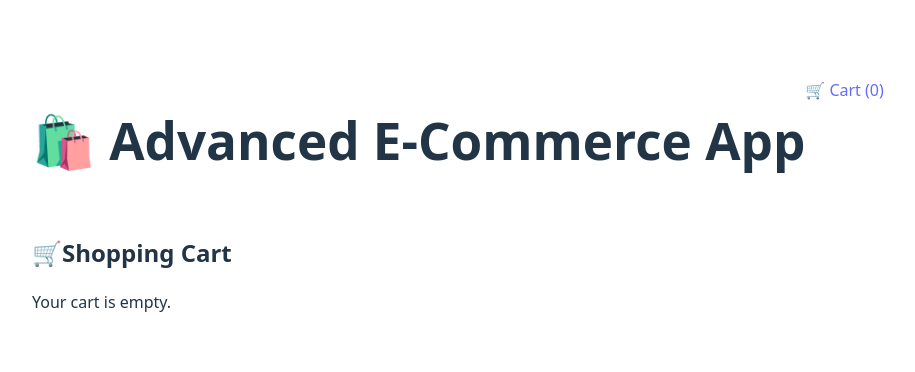
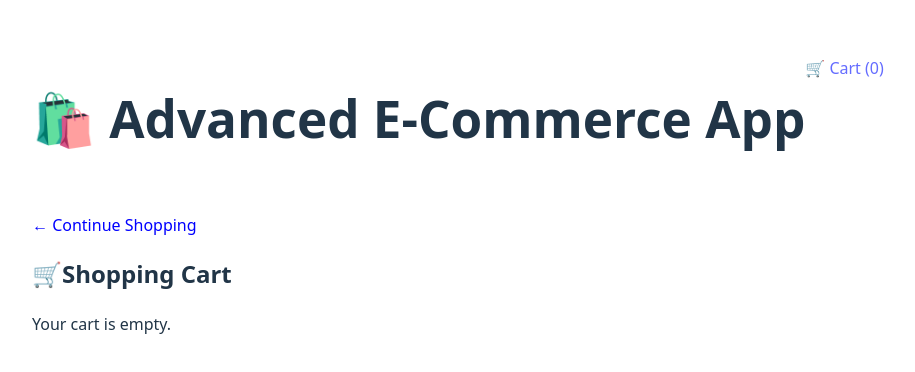
Before and after one commit to GJBURT/Advanced-Ecommerce-App, a React (Vite) app: page /cart in a window 1280 px wide. Shown: the part 196-568 px from the top of the page, without its empty margins (0-915 px from the left). Built offline with nearby package versions, Linux system fonts and the light colour scheme.

Commit message:
Added functionality to the shopping cart so user can return to the catalog to continue shopping. This continue shopping link was added at the top and bottom of the shopping cart for user convenience in the event that user had a lot of items on the screen.

```diff
--- a/src/pages/Cart.tsx
+++ b/src/pages/Cart.tsx
@@ -1,6 +1,7 @@
 import { useSelector, useDispatch } from 'react-redux';
 import type { RootState } from '../redux/store';
 import { clearCart, removeFromCart } from '../features/cart/cartSlice';
+import { Link } from 'react-router-dom';
 // Cart component displays the items in the shopping cart
 // It allows users to view, remove items, and see the total price and quantity
 const Cart = () => {
@@ -12,6 +13,12 @@ const Cart = () => {
     const totalPrice = cartItems.reduce((sum, item) => sum + item.price * item.quantity, 0);
 
     return (
+        <>
+            <div style={{ marginBottom: '1rem' }}>
+                <Link to="/" style={{ textDecoration: 'none', color: 'blue' }}>
+                    ← Continue Shopping
+                </Link>
+            </div>
             <div className="cart">
                 <h2>🛒Shopping Cart</h2>
 
@@ -24,25 +31,31 @@ const Cart = () => {
                                 <li key={item.id} style={{ marginBottom: '1rem', borderBottom: '1px solid #ccc', paddingBottom: '1rem' }}>
                                     <img src={item.image} alt={item.title} style={{ width: '50px', height: '50px', objectFit: 'contain' }} />
                                     <strong> {item.title} </strong> <br />
-                                Quantity: {item.quantity} <br/>
+                                    Quantity: {item.quantity} <br />
                                     Price: ${item.price.toFixed(2)} <br />
                                     <button onClick={() => dispatch(removeFromCart(item.id))}>Remove</button>
                                 </li>
                             ))}
                         </ul>
                         <div className="cart-summary">
+                            <div style={{ marginBottom: '1rem' }}>
+                                <Link to="/" style={{ textDecoration: 'none', color: 'blue' }}>
+                                    ← Continue Shopping
+                                </Link>
+                            </div>
                             <p>Total Items: {totalQuantity}</p>
                             <p>Total Price: ${totalPrice.toFixed(2)}</p>
                             <button style={{ marginTop: '1rem', padding: '0.5rem 1rem' }} onClick={() => {
                                 dispatch(clearCart());
                                 alert('✅ Thank you! Your order has been placed.');
-                        }}>
+                            } }>
                                 Proceed to Checkout
                             </button>
                         </div>
                     </div>
                 )}
             </div>
+            </>
     );
 };
 
```
Lines whose indentation alone changed are shown as unchanged.
